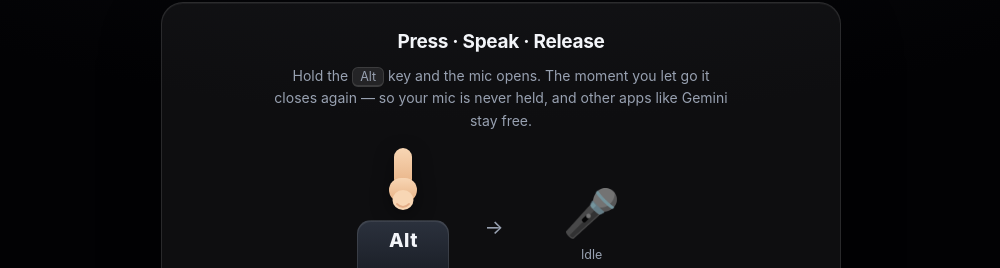
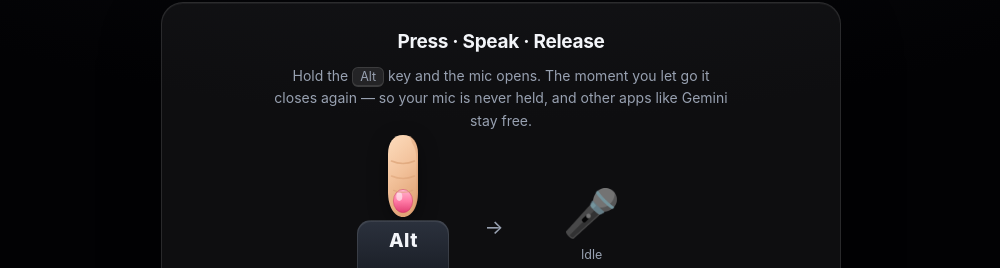
Before and after one commit to anushvcodes/noosh, a plain HTML site: page index.html in a window 1280 px wide. Shown: the part 420-688 px from the top of the page, without its empty margins (139-1139 px from the left). Drawn offline with Linux system fonts and the light colour scheme.

Commit message:
Add files via upload

```diff
--- a/index.html
+++ b/index.html
@@ -90,7 +90,7 @@
   }
   .keywrap{position:relative; width:110px; height:130px}
   .finger{
-    position:absolute; top:-14px; left:50%; transform:translateX(-50%);
+    position:absolute; top:-28px; left:50%; transform:translateX(-50%);
     transition:transform .13s ease; pointer-events:none;
     filter:drop-shadow(0 6px 10px rgba(0,0,0,.4));
   }
@@ -157,16 +157,32 @@
     <p class="sub">Hold the <kbd>Alt</kbd> key and the mic opens. The moment you let go it closes again — so your mic is never held, and other apps like Gemini stay free.</p>
     <div class="ptt" id="ptt" role="button" tabindex="0" aria-label="Push-to-talk preview — hold Alt or tap and hold">
       <div class="keywrap">
-        <svg class="finger" width="46" height="68" viewBox="0 0 46 68" aria-hidden="true">
+        <svg class="finger" width="56" height="84" viewBox="0 0 56 84" aria-hidden="true">
           <defs>
-            <linearGradient id="skin" x1="0" y1="0" x2="0" y2="1">
-              <stop offset="0" stop-color="#f8d6b4"/><stop offset="1" stop-color="#e7b184"/>
+            <linearGradient id="skin" x1="0" y1="0" x2="0.35" y2="1">
+              <stop offset="0" stop-color="#fddcbd"/>
+              <stop offset="0.55" stop-color="#f2c19a"/>
+              <stop offset="1" stop-color="#e2a578"/>
+            </linearGradient>
+            <linearGradient id="nail" x1="0" y1="0" x2="0" y2="1">
+              <stop offset="0" stop-color="#ffb6cd"/>
+              <stop offset="0.5" stop-color="#ff7ba6"/>
+              <stop offset="1" stop-color="#e23f74"/>
             </linearGradient>
           </defs>
-          <rect x="14" y="0" width="18" height="40" rx="9" fill="url(#skin)"/>
-          <rect x="9" y="30" width="28" height="24" rx="12" fill="url(#skin)"/>
-          <ellipse cx="23" cy="52" rx="10.5" ry="10" fill="#f8d6b4"/>
-          <path d="M17 56 q6 6 12 0" stroke="#dda079" stroke-width="1.8" fill="none" stroke-linecap="round" opacity=".75"/>
+          <!-- finger body -->
+          <path d="M28 1 C18.5 1 13 8.5 13 20 L13 58 C13 73 19.5 83 28 83 C36.5 83 43 73 43 58 L43 20 C43 8.5 37.5 1 28 1 Z" fill="url(#skin)"/>
+          <!-- soft shading down the right side -->
+          <path d="M37 9 C41 15 41.5 21 41.5 27 L41.5 58 C41.5 69 38.5 77 33 81 C40 78.5 43 71 43 58 L43 20 C43 10.5 40 4 34 1.8 C35.4 3.6 36.4 6 37 9 Z" fill="#d1905f" opacity="0.3"/>
+          <!-- knuckle creases -->
+          <path d="M16.5 27 Q28 32 39.5 27" fill="none" stroke="#d99e72" stroke-width="1.6" stroke-linecap="round" opacity="0.65"/>
+          <path d="M16.5 42 Q28 47 39.5 42" fill="none" stroke="#d99e72" stroke-width="1.5" stroke-linecap="round" opacity="0.5"/>
+          <!-- painted fingernail -->
+          <ellipse cx="28" cy="67" rx="9.6" ry="11.6" fill="url(#nail)"/>
+          <ellipse cx="28" cy="67" rx="9.6" ry="11.6" fill="none" stroke="#c8305f" stroke-width="1" opacity="0.45"/>
+          <ellipse cx="24.3" cy="62.6" rx="3" ry="4.3" fill="#ffffff" opacity="0.55"/>
+          <!-- cuticle -->
+          <path d="M18.6 56.4 Q28 60.4 37.4 56.4" fill="none" stroke="#d99e72" stroke-width="1.4" stroke-linecap="round" opacity="0.55"/>
         </svg>
         <div class="key">Alt<small>Option ⌥</small></div>
       </div>
```
